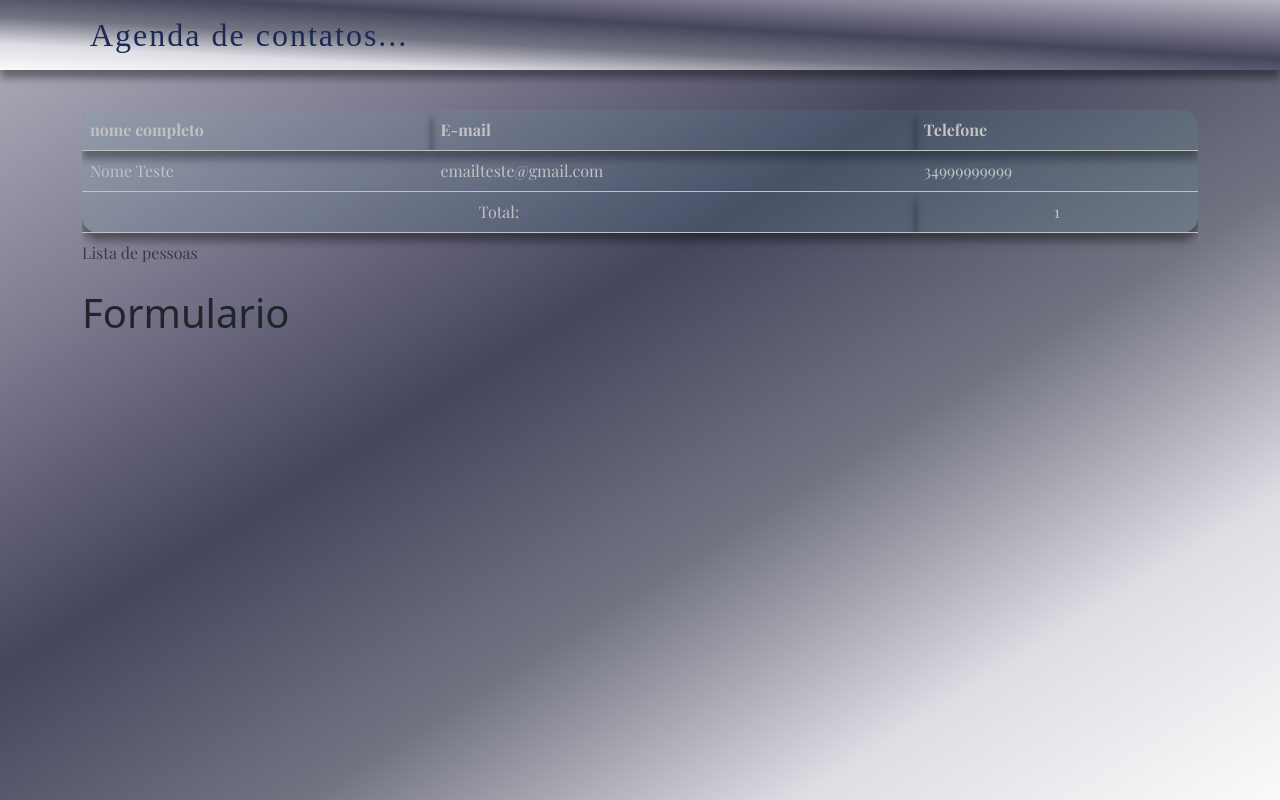
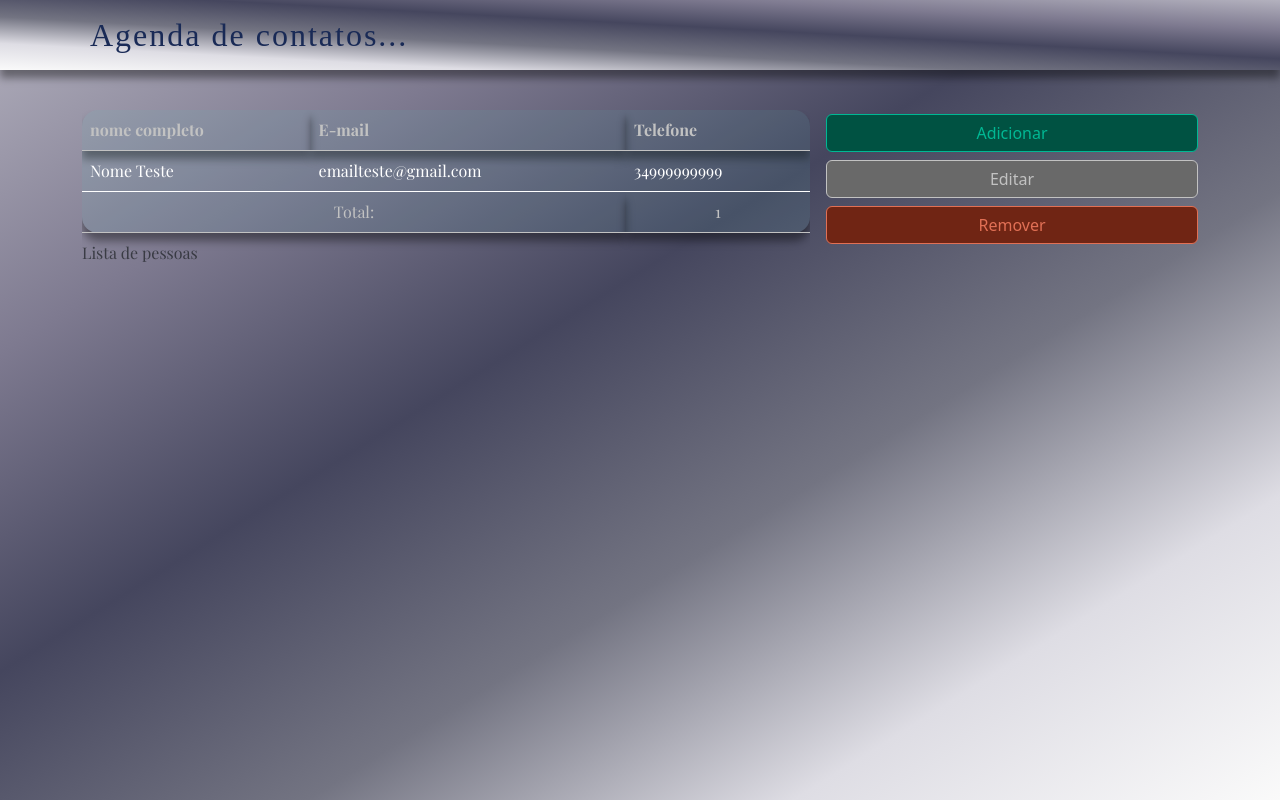
Before and after one commit to redscipher/reds_projs, a React (Vite) app in the folder ex-32-contatos/: page / in a window 1280 px wide. Built offline with nearby package versions, Linux system fonts and the light colour scheme; a web font is replaced by a local one.

Commit message:
adicinando rotas

```diff
--- a/ex-32-contatos/package.json
+++ b/ex-32-contatos/package.json
@@ -18,6 +18,8 @@
     "react": "^18.3.1",
     "react-dom": "^18.3.1",
     "react-redux": "^9.1.2",
+    "react-router": "^6.27.0",
+    "react-router-dom": "^6.27.0",
     "sass": "^1.80.4",
     "styled-components": "^6.1.13",
     "web-vitals": "^4.2.4"
--- a/ex-32-contatos/src/App.tsx
+++ b/ex-32-contatos/src/App.tsx
@@ -1,7 +1,21 @@
 // importa componentes
+import { createBrowserRouter, RouterProvider } from 'react-router-dom'
+import CSSGlobal from './estilos/globais' //estilizacao global
+import Inicial from './paginas/inicial'
+import Cadastro from './paginas/cadastro'
 import CRCabecalho from './containers/cabecalho'
-import CRPrincipal from './containers/principal'
-import CSSGlobal from './estilos/globais' //estilizacao global
+
+// cria as rotas da aplicacao
+const Rotas = createBrowserRouter([
+  {
+    path: '/',
+    element: <Inicial></Inicial>
+  },
+  {
+    path: '/cadastro',
+    element: <Cadastro></Cadastro>
+  }
+])
 
 // cria aplicacao
 function App() {
@@ -9,7 +23,7 @@ function App() {
     <>
       <CSSGlobal />
       <CRCabecalho />
-      <CRPrincipal />
+      <RouterProvider router={Rotas}></RouterProvider>
     </>
   )
 }
--- a/ex-32-contatos/src/containers/componentes/formulario/index.tsx
+++ b/ex-32-contatos/src/containers/componentes/formulario/index.tsx
@@ -1,12 +1,27 @@
 // importacoes
-import * as E from './estilos'
+import { CSBotao } from '../../../estilos/globais'
+import FuncoesComuns from '../../../funcoes/funcoesComuns'
 
 // componente
 const CRFormulario = () => {
+  // funcoes importadas
+  const { NavegarEntreRotas } = FuncoesComuns()
+
   // def retorno
   return (
     <>
-      <h1>Formulario</h1>
+      <div className="container">
+        <div className="row">
+          <CSBotao type="button" onClick={() => NavegarEntreRotas('/')}>
+            Voltar
+          </CSBotao>
+        </div>
+        <div className="row">
+          <div className="col-12">
+            <h1>Formulario</h1>
+          </div>
+        </div>
+      </div>
     </>
   )
 }
--- a/ex-32-contatos/src/containers/componentes/tabela/estilos.ts
+++ b/ex-32-contatos/src/containers/componentes/tabela/estilos.ts
@@ -9,6 +9,7 @@ const CSTabela = styled.table.attrs({
 })`
   /* estilos extras */
   font-family: 'Playfair Display', serif;
+
   /* elementos */
   th,
   td {
@@ -60,6 +61,10 @@ const CSTabLinha = styled.tr`
 `
 
 const CSTabCorpo = styled.tbody`
+  td {
+    color: ${Cores.branco};
+  }
+
   /* estado: mouse em cima */
   &:hover {
     /* escura cor um pouco */
--- a/ex-32-contatos/src/containers/componentes/tabela/index.tsx
+++ b/ex-32-contatos/src/containers/componentes/tabela/index.tsx
@@ -11,8 +11,7 @@ type Props = {
 const CRTabAgenda = (_Props: Props) => {
   // def retorno
   return (
-    <>
-      <div className="table-responsive">
+    <div className="table-responsive me-3">
       <E.CSTabela>
         <caption>Lista de pessoas</caption>
         <E.CSTabCab>
@@ -40,7 +39,6 @@ const CRTabAgenda = (_Props: Props) => {
         </E.CSTabRoda>
       </E.CSTabela>
     </div>
-    </>
   )
 }
 
--- a/ex-32-contatos/src/containers/principal/estilos.ts
+++ b/ex-32-contatos/src/containers/principal/estilos.ts
@@ -1,10 +1,12 @@
 // importacoes
 import styled from 'styled-components'
+import Cores from '../../estilos/cores'
+import { darken } from 'polished'
+import { Link } from 'react-router-dom'
+import { CSBotao } from '../../estilos/globais'
 
 // estilos
-const SCPrincipal = styled.main.attrs({
-  className: 'col-12' // aplica classes bootstrap
-})`
+const SCPrincipal = styled.main`
   /* exibicao */
   display: flex;
   flex-wrap: wrap;
@@ -13,5 +15,29 @@ const SCPrincipal = styled.main.attrs({
   margin-top: 16px;
 `
 
+const CSBotaoDel = styled(CSBotao)`
+  background-color: ${darken(0.35, Cores.laranja)};
+  color: ${Cores.laranja};
+  border-color: ${Cores.laranja};
+
+  &:hover {
+    color: ${darken(0.3, Cores.laranja)};
+    border-color: ${darken(0.3, Cores.laranja)};
+  }
+`
+
+const CSBotaoAdc = styled(CSBotao).attrs({
+  as: Link
+})`
+  background-color: ${darken(0.2, Cores.verde)};
+  color: ${Cores.verde};
+  border-color: ${Cores.verde};
+
+  &:hover {
+    color: ${darken(0.2, Cores.verde)};
+    border-color: ${darken(0.2, Cores.verde)};
+  }
+`
+
 // exportacoes
-export { SCPrincipal }
+export { SCPrincipal, CSBotaoDel, CSBotaoAdc }
--- a/ex-32-contatos/src/containers/principal/index.tsx
+++ b/ex-32-contatos/src/containers/principal/index.tsx
@@ -2,7 +2,7 @@
 import { ReactNode } from 'react'
 import * as E from './estilos'
 import CRTabAgenda from '../componentes/tabela'
-import CRFormulario from '../componentes/formulario'
+import { CSBotao } from '../../estilos/globais'
 
 // tipo
 type Props = {
@@ -14,13 +14,21 @@ const CRPrincipal = (_Props: Props) => {
   // def retorno
   return (
     <div className="container-fluid">
-      <div className="row flex-grow-1">
-        <E.SCPrincipal>
-          <div className="container">
-            <CRTabAgenda />
-            <CRFormulario />
-          </div>
-        </E.SCPrincipal>
+      <div className="container">
+        <div className="row flex-grow-1">
+          <E.SCPrincipal>
+            <div className="col-8">
+              <CRTabAgenda />
+            </div>
+            <div className="col-4">
+              <E.CSBotaoAdc type="button" to="/cadastro">
+                Adicionar
+              </E.CSBotaoAdc>
+              <CSBotao type="button">Editar</CSBotao>
+              <E.CSBotaoDel type="button">Remover</E.CSBotaoDel>
+            </div>
+          </E.SCPrincipal>
+        </div>
       </div>
     </div>
   )
--- a/ex-32-contatos/src/estilos/cores.ts
+++ b/ex-32-contatos/src/estilos/cores.ts
@@ -1,7 +1,10 @@
 const Cores = {
   pretoSombra: 'rgba(0, 0, 0, 0.4)',
   verdeClaro: 'rgba(91, 184, 188, 0.1)',
-  cinza: '#c2c2c2'
+  cinza: '#c2c2c2',
+  branco: '#fff',
+  laranja: '#e17055',
+  verde: '#00b894'
 }
 
 export default Cores
--- a/ex-32-contatos/src/estilos/globais.ts
+++ b/ex-32-contatos/src/estilos/globais.ts
@@ -1,5 +1,7 @@
 // importacoes
-import { createGlobalStyle } from 'styled-components'
+import { darken } from 'polished'
+import styled, { createGlobalStyle } from 'styled-components'
+import Cores from './cores'
 
 // cria estilizacao global
 const CSSGlobal = createGlobalStyle`
@@ -20,5 +22,24 @@ const CSSGlobal = createGlobalStyle`
   };
 `
 
+const CSBotao = styled.button.attrs({
+  className: 'btn my-1'
+})`
+  /* extras */
+  background-color: ${darken(0.35, Cores.cinza)};
+  color: ${Cores.cinza};
+  border-color: ${Cores.cinza};
+  width: 100%;
+  cursor: pointer;
+
+  &:hover {
+    color: ${darken(0.3, Cores.cinza)};
+    border-color: ${darken(0.3, Cores.cinza)};
+    /* posicao: passar impressao flutuante */
+    transform: translateY(-3px);
+  }
+`
+
 // exportacoes
 export default CSSGlobal
+export { CSBotao }
--- /dev/null
+++ b/ex-32-contatos/src/funcoes/funcoesComuns.ts
@@ -0,0 +1,20 @@
+// importacoes
+import { useNavigate } from 'react-router-dom'
+
+function FuncoesComuns() {
+  // objeto
+  const navegar = useNavigate()
+
+  // funcoes
+  function NavegarEntreRotas(StrRota: string): void {
+    navegar(StrRota)
+  }
+
+  //== def retorno: funcoes
+  return {
+    NavegarEntreRotas
+  }
+}
+
+// exportando objeto principal que contem todas as funcoes
+export default FuncoesComuns
--- /dev/null
+++ b/ex-32-contatos/src/paginas/cadastro/index.tsx
@@ -0,0 +1,14 @@
+// importacoes
+import CRFormulario from '../../containers/componentes/formulario'
+
+// pagina inicial
+const Cadastro = () => {
+  // def retorno
+  return (
+    <>
+      <CRFormulario />
+    </>
+  )
+}
+
+export default Cadastro
--- /dev/null
+++ b/ex-32-contatos/src/paginas/inicial/index.tsx
@@ -0,0 +1,14 @@
+// importacoes
+import CRPrincipal from '../../containers/principal'
+
+// pagina inicial
+const Inicial = () => {
+  // def retorno
+  return (
+    <>
+      <CRPrincipal />
+    </>
+  )
+}
+
+export default Inicial
```
Also changed, not shown: 1 other file (tests, documents, lock files or other folders). Lines whose indentation alone changed are shown as unchanged.
